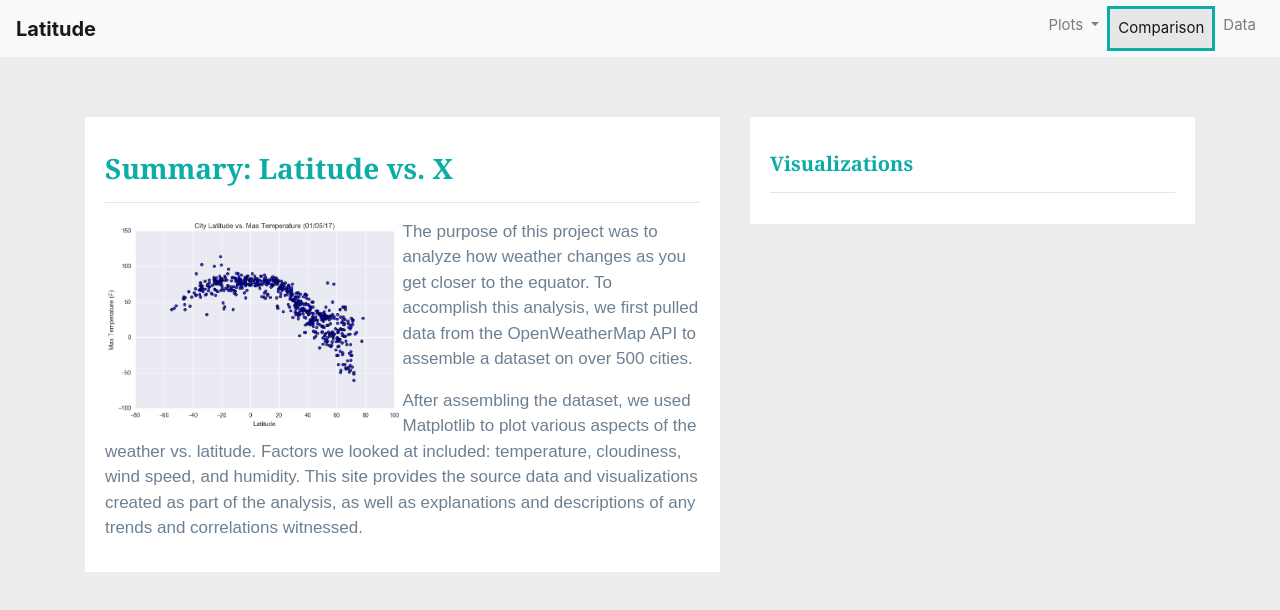
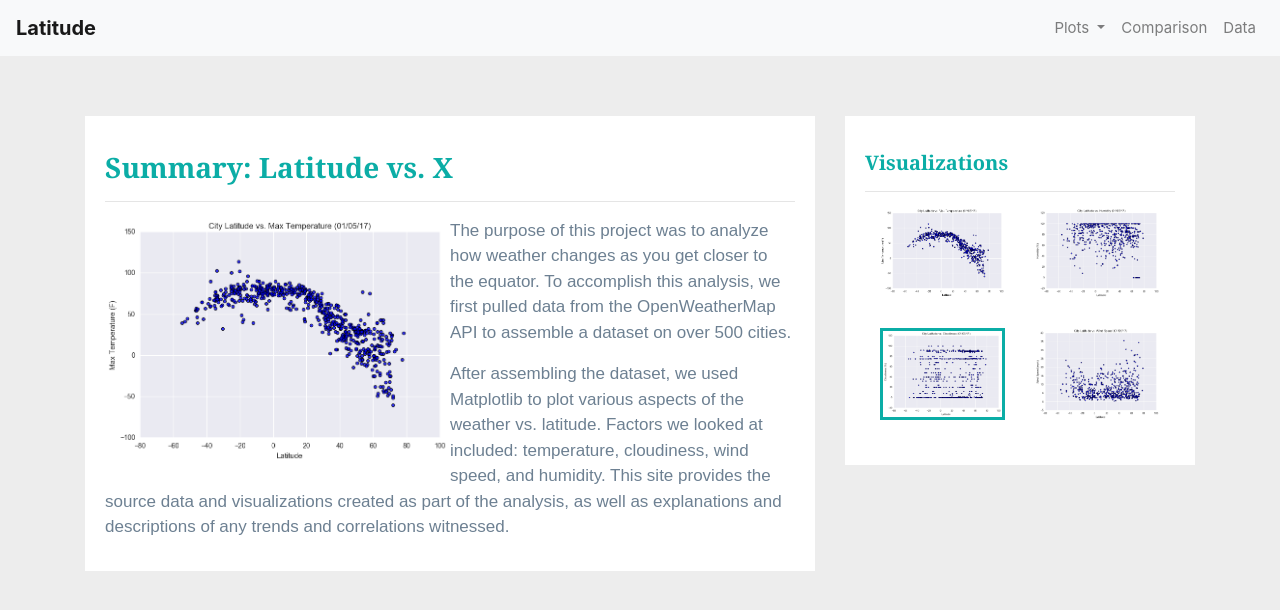
Before and after one commit to kwajpaige/Web-Design-Challenge, a plain HTML site: page index.html in a window 1280 px wide. Drawn offline with nearby package versions, Linux system fonts and the light colour scheme.

Commit message:
Complete landing page

```diff
--- a/index.html
+++ b/index.html
@@ -21,30 +21,31 @@
             Plots
           </a>
           <div class="dropdown-menu" aria-labelledby="navbarDropdown">
-            <a class="dropdown-item" href="MaxTempPage.html">Max Temperature</a>
-            <a class="dropdown-item" href="HumidityPage.html">Humidity</a>
-            <a class="dropdown-item" href="CloudinessPage.html">Cloudiness</a>
-            <a class="dropdown-item" href="WindSpeedPage.html">Wind Speed</a>
-
+            <a class="dropdown-item" href="1_MaxTempPage.html">Max Temperature</a>
+            <a class="dropdown-item" href="2_HumidityPage.html">Humidity</a>
+            <a class="dropdown-item" href="3_CloudinessPage.html">Cloudiness</a>
+            <a class="dropdown-item" href="4_WindSpeedPage.html">Wind Speed</a>
           </div>
-        </li>
-        <li class="nav-item active">
-            <a class="nav-link" href="comparisons-page.html">Comparison <span class="sr-only">(current)</span></a>
+          <li class="nav-item">
+            <a class="nav-link" href="comparisons.html">Comparison</a>
           </li>
           <li class="nav-item">
-            <a class="nav-link" href="cities_dataframe.html">Data</a>
+            <a class="nav-link" href="data.html">Data</a>
           </li>
-      </ul>
-    </div>
-  </nav>
+
+        </ul>
+      </div>
+    </nav>
+  </div>
+  <!-- Content Section -->
   <div class="container">
     <div class="row">
-      <div class="col-lg-7 col-md-12">
-        <!-- Left box  -->
+      <div class="col-lg-8 col-md-12"
+        <!-- Large box  -->
         <div class="box">
           <h3 class="title">Summary: Latitude vs. X</h3>
           <hr>
-          <img src="Assets/temperaturemap.png" class="vizualization rounded float-left" alt="Max Temperature">
+          <img src="assets/temperaturemap.png" class="vizualization rounded float-left" alt="Max Temperature Graph">
           <p>The purpose of this project was to analyze how weather changes as you get closer to the equator. To
             accomplish this analysis, we first pulled data from the OpenWeatherMap API to assemble a dataset on over
             500 cities.</p>
@@ -54,8 +55,57 @@
             any trends and correlations witnessed.</p>
         </div>
       </div>
-      <div class="col-lg-5 col-md-12">
-        <!-- Right Box -->
+      <div class="col-lg-4 col-md-12">
+        <!-- Small Box -->
         <div class="box">
           <h5 class="title">Visualizations</h5>
           <hr>
+
+          <div class="container">
+            <div class="row" style="padding-bottom: 30px;">
+              <div class="col-6">
+                <a href="1_MaxTempPage.html">
+                  <img class="panel" src="assets/temperaturemap.png" alt="Max Temperature">
+                </a>
+              </div>
+              <div class="col-6">
+                <a href="2_HumidityPage.html">
+                  <img class="panel" src="assets/humiditymap.png" alt="Humidity">
+                </a>
+              </div>
+            </div>
+
+            <div class="row" style="padding-bottom: 30px;">
+              <div class="col-6">
+                <a href="3_CloudinessPage.html">
+                  <img class="panel active" src="assets/cloudymap.png" alt="Cloudiness">
+                </a>
+              </div>
+              <div class="col-6">
+                <a href="4_WindSpeedPage.html">
+                  <img class="panel" src="assets/windmap.png" alt="Wind Speed">
+                </a>
+              </div>
+
+
+            </div>
+          </div>
+
+
+        </div>
+      </div>
+    </div>
+  </div>
+
+
+  <!-- Bootstrap JS -->
+  <script src="https://code.jquery.com/jquery-3.2.1.slim.min.js" integrity="sha384-KJ3o2DKtIkvYIK3UENzmM7KCkRr/rE9/Qpg6aAZGJwFDMVNA/GpGFF93hXpG5KkN"
+    crossorigin="anonymous"></script>
+  <script src="https://cdnjs.cloudflare.com/ajax/libs/popper.js/1.12.9/umd/popper.min.js" integrity="sha384-ApNbgh9B+Y1QKtv3Rn7W3mgPxhU9K/ScQsAP7hUibX39j7fakFPskvXusvfa0b4Q"
+    crossorigin="anonymous"></script>
+  <script src="https://maxcdn.bootstrapcdn.com/bootstrap/4.0.0/js/bootstrap.min.js" integrity="sha384-JZR6Spejh4U02d8jOt6vLEHfe/JQGiRRSQQxSfFWpi1MquVdAyjUar5+76PVCmYl"
+    crossorigin="anonymous"></script>
+
+</body>
+
+</html>
```
Also changed, not shown: 1_MaxTempPage.html (added), 2_HumidityPage.html (added), 3_CloudinessPage.html (added), 4_WindSpeedPage.html (added).
